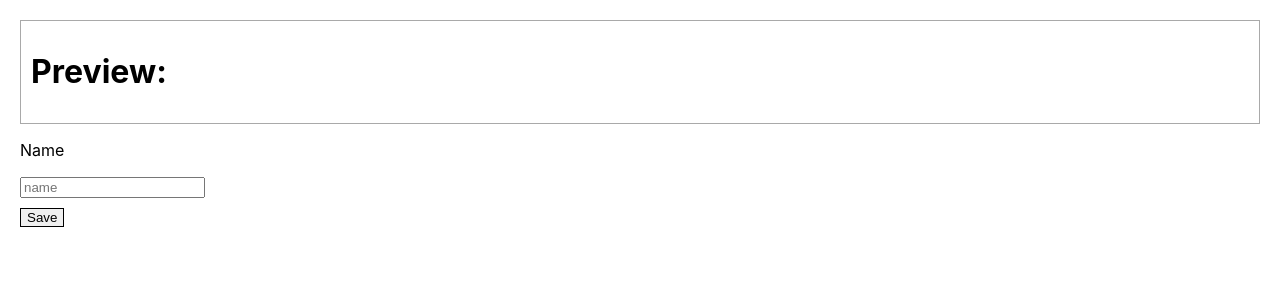
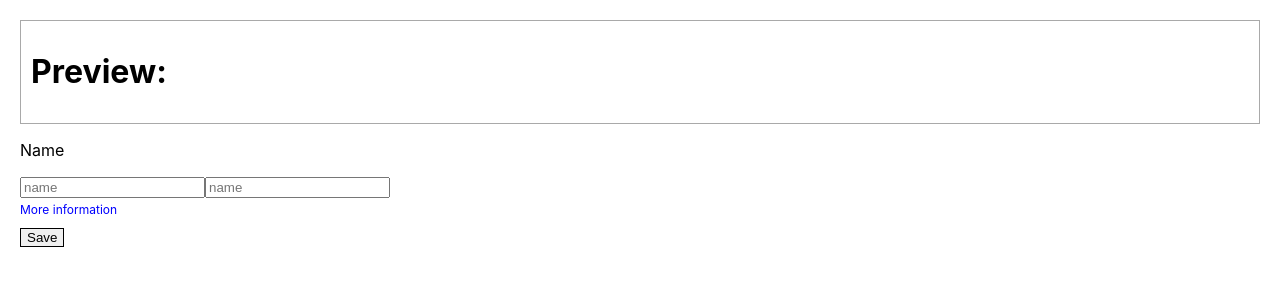
Before and after one commit to AsonglefacMillenium/React_domEvents, a React (Create React App) app: page / in a window 1280 px wide. Shown: the top 300 px of the page. Built offline with nearby package versions, Linux system fonts and the light colour scheme.

Commit message:
Adding window event handlers and manging window events

```diff
--- a/src/components/Filenamer/FileNamer.css
+++ b/src/components/Filenamer/FileNamer.css
@@ -15,3 +15,26 @@
     margin-top: 10px;
     border: 1px solid black;
 }
+
+.info {
+    cursor: pointer;
+    font-size: .75em;
+    color: blue;
+}
+
+.wrapper button.info {
+    border: none;
+}
+
+.info__wrapper {
+    position: relative;
+}
+
+.popup {
+    position: absolute;
+    background: white;
+    border: 1px solid darkgray;
+    padding: 10px;
+    left: -70px;
+    top: 0px;
+}
--- a/src/components/Filenamer/FileNamer.jsx
+++ b/src/components/Filenamer/FileNamer.jsx
@@ -1,59 +1,103 @@
-import React, { useState } from 'react'
+import React, { useState, useEffect } from "react";
 
 //styles import
-import './FileNamer.css'
+import "./FileNamer.css";
 
 const FileNamer = () => {
   const [name, setNmae] = useState();
   const [alert, setAlert] = useState(false);
 
-
   /*Handling inputddefault with preventdefault and also to also checking if * is used*/
 
-const validate = e =>{
-  if(/\*/.test(name)){
+  const validate = (e) => {
+    if (/\*/.test(name)) {
       e.preventDefault();
       setAlert(true);
       return;
     }
 
-  setAlert(false)
+    setAlert(false);
+  };
+
+
+  /*Handling the window events on the alert using useEffect */
+  useEffect(() => {
+    const handleWindowClick =()  => setAlert(false)
+
+    if (alert) {
+      window.addEventListener('click', handleWindowClick);
+
+    }
+    else{
+      window.removeEventListener('click', handleWindowClick)
     }
 
+
+    return () => window.removeEventListener('click', handleWindowClick)
+
+
+  }, [alert, setAlert]);
+
   return (
-    <div className='wrapper'>
-    <div className='preview'>
+    <div className="wrapper">
+      <div className="preview">
         <h1>Preview: {name} </h1>
       </div>
 
       <form action="">
         <label htmlFor="">
           <p>Name</p>
-        <input type="text" name='name' placeholder='name'
-        autoComplete='off'
-        onChange={e => setNmae(e.target.value)}
-          onFocus={() =>setAlert(true)}
-          onBlur={() =>setAlert(false)}
+          <input
+            type="text"
+            name="name"
+            placeholder="name"
+            autoComplete="off"
+            onChange={(e) => setNmae(e.target.value)}
+            onFocus={() => setAlert(true)}
+            onBlur={() => setAlert(false)}
+          />
+
+          <input
+            type="text"
+            name="name"
+            placeholder="name"
+            autoComplete="off"
+            onChange={(e) => setNmae(e.target.value)}
+
           />
         </label>
 
         {/* Alert message on focus*/}
-      {alert &&
-      <div>
-        <span role='img' aria-label='allowed'>✅</span> Alphanumeric are allowed and
-        <span role='img' aria-label="not-allowed">⛔</span> * is not allowed
+
+        <div className="info__wrapper">
+          <buton className="info"
+          onClick={() =>setAlert(true)}
+          >
+          More information
+          </buton>
+
+
+          {alert && (
+          <div className="popup">
+            <span role="img" aria-label="allowed">
+              ✅
+            </span>{" "}
+            Alphanumeric are allowed and
+            <span role="img" aria-label="not-allowed">
+              ⛔
+            </span>{" "}
+            * is not allowed
           </div>
-      }
+        )}
+        </div>
+
 
         <div className="button">
           <button onClick={validate}>Save</button>
         </div>
       </form>
+    </div>
+  );
+};
 
-
-
-    </div>
-  )
-}
-
-export default FileNamer
+export default FileNamer;
```
Lines whose indentation alone changed are shown as unchanged.
